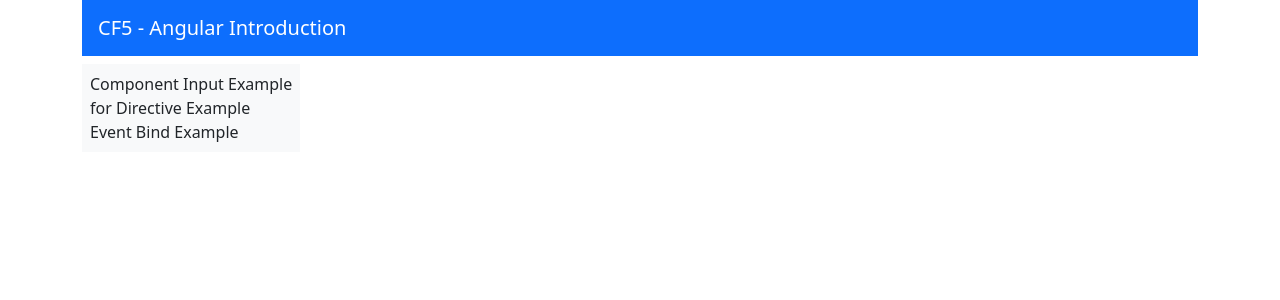
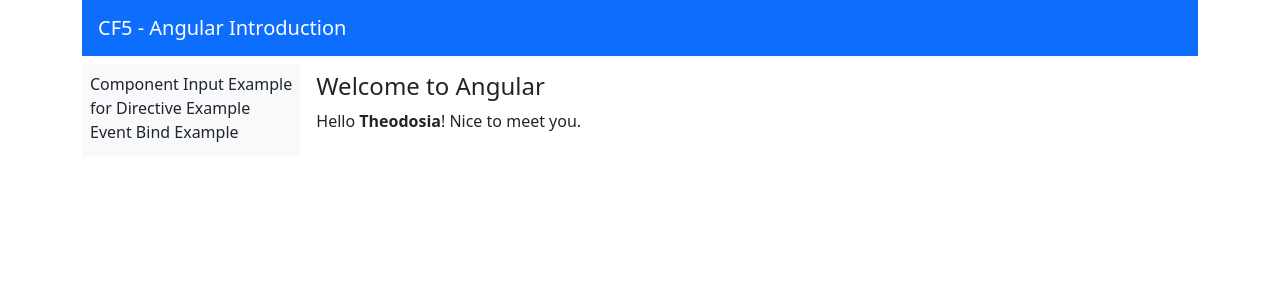
Before and after one commit to theodvar/angular-introduction, an Angular app: page /welcome in a window 1280 px wide. Before the commit this address led to /. Shown: the top 300 px of the page. Built offline with nearby package versions, Linux system fonts and the light colour scheme.

Commit message:
routing-v2

```diff
--- a/src/app/app.component.html
+++ b/src/app/app.component.html
@@ -5,7 +5,7 @@
       <a role="button" class="navbar-brand ms-3" routerLink="">CF5 - Angular Introduction</a>
     </nav>
 
-    <div class="d-flex  flex-row gap-2">
+    <div class="d-flex flex-row gap-2">
       <div class="d-flex flex-column text-nowrap bg-light p-2">
         <span role="button">Component Input Example</span>
         <span role="button">{{ "for" }} Directive Example</span>
--- a/src/app/app.routes.ts
+++ b/src/app/app.routes.ts
@@ -4,6 +4,6 @@
 
 export const routes: Routes = [
     { path: 'event-bind-example', component: EventBindExampleComponent},
-    { path: 'Welcome', component: WelcomeComponent},
-    { path: '', redirectTo: '/welcome', pathMatch: 'full'}
+    { path: 'welcome', component: WelcomeComponent},
+    { path: '', redirectTo: '/welcome', pathMatch: 'full'},
 ];
--- a/src/app/components/welcome/welcome.component.html
+++ b/src/app/components/welcome/welcome.component.html
@@ -1,4 +1,5 @@
-<h3>Welcome to Angular</h3>
+<h4>Welcome to Angular</h4>
   <p>
-    Hello <strong>{{ name }}</strong>! Nice to meet you.
+    Hello <strong>{{ name }}</strong>!
+    Nice to meet you.
   </p>
```
Also changed, not shown: src/app/app.component.ts (+6 -3 lines).
